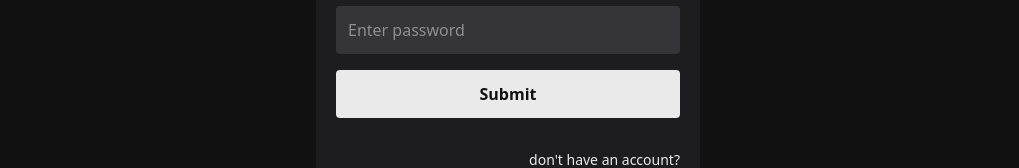
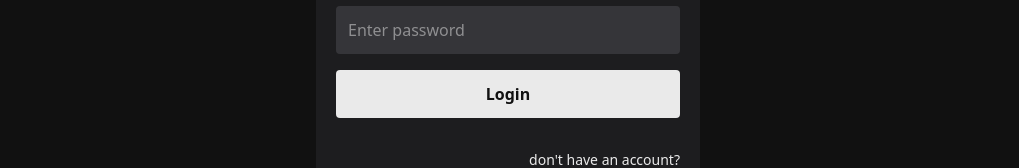
Before and after one commit to Mushaf-Hafeez/mern-memories-frontend, a React (Vite) app: page /login in a window 1280 px wide. Shown: the part 448-616 px from the top of the page, without its empty margins (132-1151 px from the left). Built offline with nearby package versions, Linux system fonts and the light colour scheme; no server answers.

Commit message:
change the form submit name

```diff
--- a/src/components/Navbar.jsx
+++ b/src/components/Navbar.jsx
@@ -71,7 +71,7 @@ const Navbar = () => {
                 Log in
               </Link>
               <Link
-                to={"signin"}
+                to={"signup"}
                 className="px-3 py-2 rounded bg-primary text-Background cursor-pointer active:bg-primary/60"
               >
                 Sign up
--- a/src/pages/Login.jsx
+++ b/src/pages/Login.jsx
@@ -69,6 +69,7 @@ const Login = () => {
         </div>
         <input
           type="submit"
+          value={"Login"}
           className="p-3 bg-primary text-Background cursor-pointer font-semibold rounded active:bg-primary/60"
         />
 
--- a/src/pages/Signup.jsx
+++ b/src/pages/Signup.jsx
@@ -86,6 +86,7 @@ const Signup = () => {
         </div>
         <input
           type="submit"
+          value={"Sign up"}
           className="p-3 bg-primary text-Background cursor-pointer font-semibold rounded active:bg-primary/60"
         />
         <div>
```
